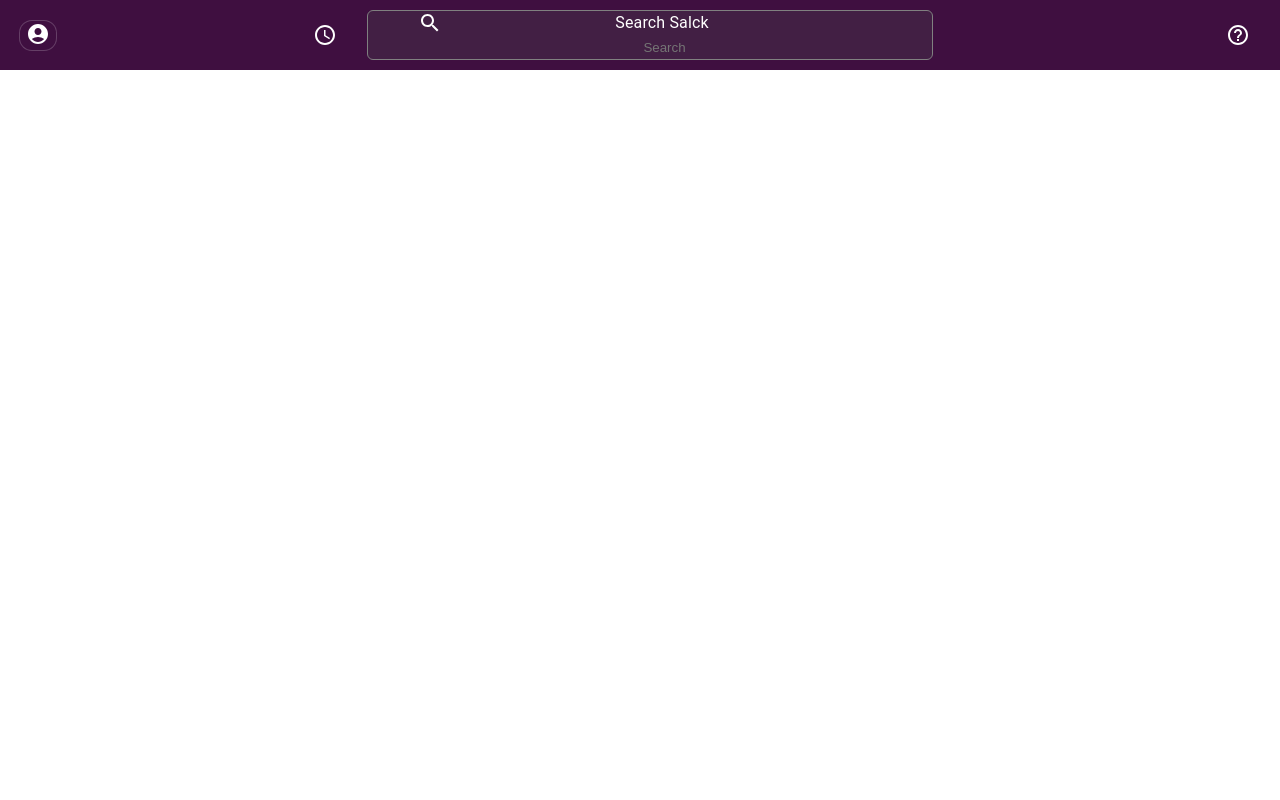
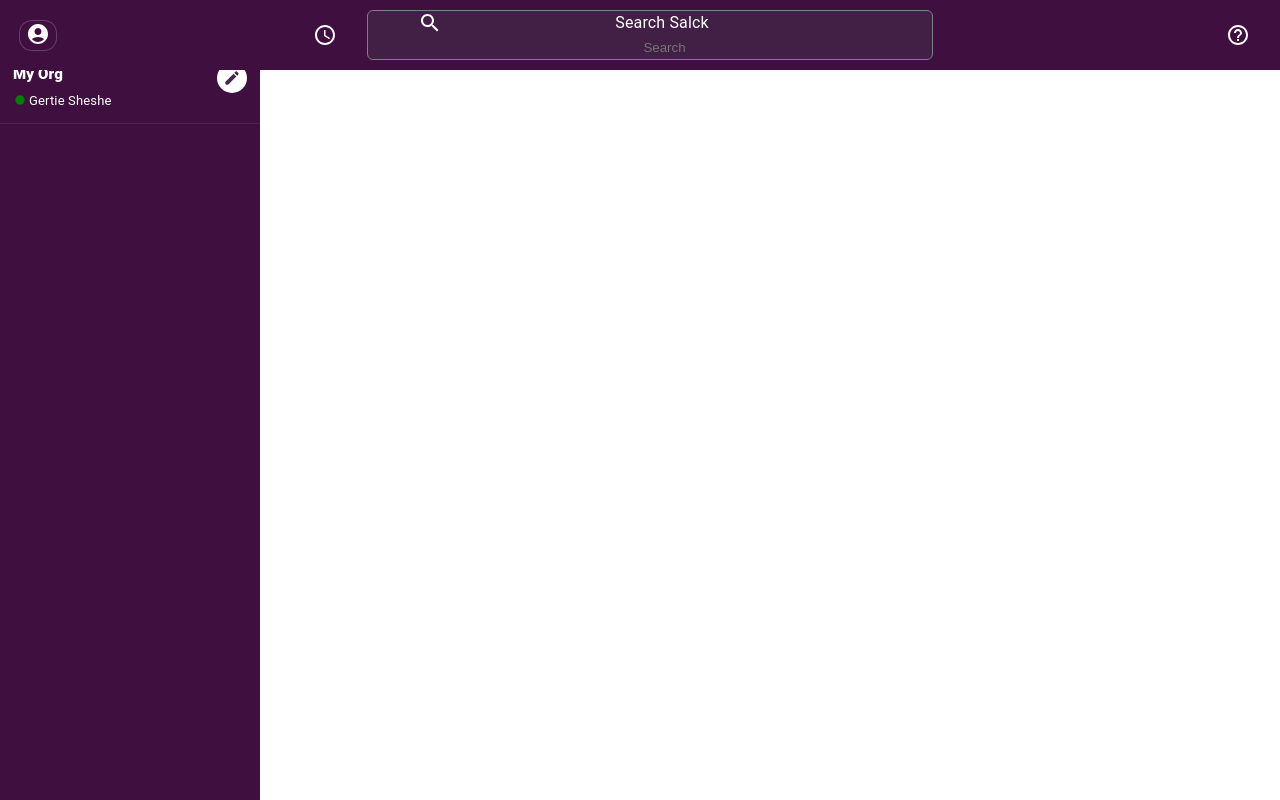
Before and after one commit to gertie-sheshe/slack-clone, a React (Create React App) app: page / in a window 1280 px wide. Built offline with nearby package versions, Linux system fonts and the light colour scheme.

Commit message:
(feat) sidebar foundation

```diff
--- a/src/components/App/App.js
+++ b/src/components/App/App.js
@@ -1,20 +1,29 @@
 import React from "react";
 import { BrowserRouter as Router, Routes, Route, Link } from "react-router-dom";
+import styled from "styled-components";
 import Header from "../../layout/Header";
+import SideBar from "../../layout/SideBar";
 import "./App.css";
 
 function App() {
   return (
     <div className="App">
+      <Header />
       <Router>
-        <div>
+        <MainContainer>
+          <SideBar />
           <Routes>
-            <Route path="/" exact element={<Header />} />
+            <Route path="/" exact element={<div>Olaaa</div>} />
           </Routes>
-        </div>
+        </MainContainer>
       </Router>
     </div>
   );
 }
 
 export default App;
+
+const MainContainer = styled.main`
+  display: flex;
+  height: 100vh;
+`;
--- /dev/null
+++ b/src/layout/SideBar/Sidebar.js
@@ -0,0 +1,72 @@
+import React from "react";
+import { FiberManualRecord, Create } from "@mui/icons-material";
+import styled from "styled-components";
+
+function Sidebar() {
+  return (
+    <SidebarContainer>
+      <SidebarHeader>
+        <SidebarInfo>
+          <h2>My Org</h2>
+          <Status>
+            <FiberManualRecord />
+            <p>Gertie Sheshe</p>
+          </Status>
+        </SidebarInfo>
+        <Create />
+      </SidebarHeader>
+    </SidebarContainer>
+  );
+}
+
+export default Sidebar;
+
+const SidebarContainer = styled.div`
+  background-color: var(--slack-color);
+  color: white;
+  flex: 0.3;
+  border-top: 1px solid #49274b;
+  max-width: 260px;
+  margin-top: 49px;
+`;
+
+const SidebarHeader = styled.div`
+  display: flex;
+  border-bottom: 1px solid #49274b;
+  padding-bottom: 10px;
+  padding: 13px;
+  > svg {
+    background-color: white;
+    padding: 6px;
+    color: #49274b;
+    font-size: 18px;
+    border-radius: 999px;
+    width: 30px;
+    height: 30px;
+  }
+`;
+
+const SidebarInfo = styled.div`
+  flex: 1;
+  > h2 {
+    font-size: 15px;
+    font-weight: 900;
+    margin-bottom: 5px;
+  }
+`;
+
+const Status = styled.div`
+  display: flex;
+  > p {
+    display: flex;
+    font-size: 13px;
+    font-weight: 400;
+    align-items: center;
+  }
+  > svg {
+    color: green;
+    font-size: 14px;
+    margin-top: 2px;
+    margin-right: 2px;
+  }
+`;
--- /dev/null
+++ b/src/layout/SideBar/index.js
@@ -0,0 +1,3 @@
+import Sidebar from "./Sidebar";
+
+export default Sidebar;
```
